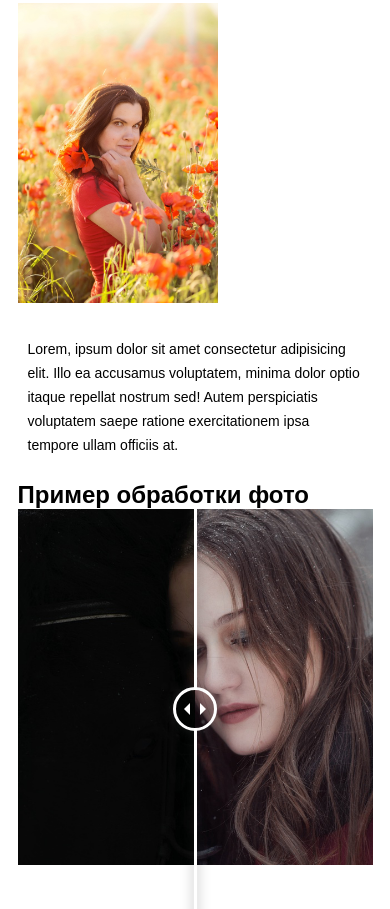
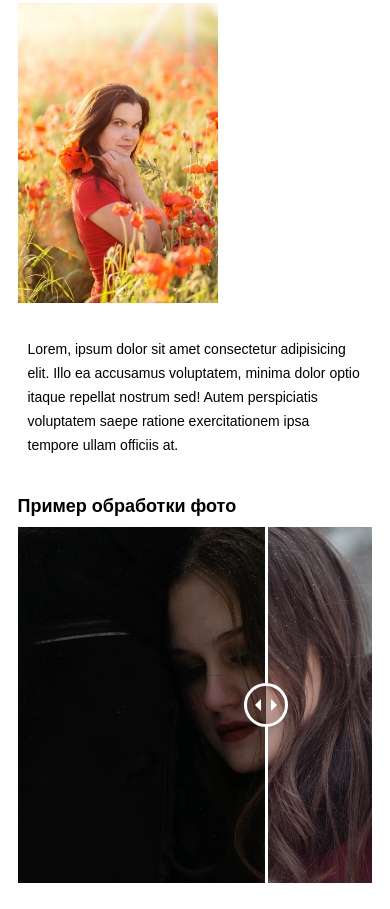
Before and after one commit to tata1988/photo, a website: page index.html in a window 390 px wide. Shown: the part 373-1282 px from the top of the page. After the commit the page ends 1256 px from the top, so only its background shows below. Drawn offline with Linux system fonts and the light colour scheme.

Commit message:
поправила ширину полоски

```diff
--- a/css/style.css
+++ b/css/style.css
@@ -211,6 +211,11 @@
       max-height: 600px;
   }
 
+  .twentytwenty__container {
+      height: 400px;
+      max-width: 400px;
+  }
+
   /* Адаптивная версия */
   /* lg */
   @media screen and (max-width: 1025px) {
@@ -367,13 +372,9 @@
           max-height: 300px;
       }
 
-      .twentytwenty__container {
-          max-height: 640px;
-          max-width: 640px;
-      }
-
       .twentytwenty__title {
-          margin: 0 auto;
+          margin-bottom: 10px;
+          font-size: 18px;
       }
 
   }
--- a/index.html
+++ b/index.html
@@ -104,7 +104,7 @@
     <section class="twentytwenty">
         <div class="container">
             <h2 class="twentytwenty__title">Пример обработки фото</h2>
-            <div id="box" class="twentytwenty__container" style="min-height: 400px; max-width: 400px;">
+            <div id="box" class="twentytwenty__container" >
                 <img src="images/before.jpg" class="twentytwenty__img-before"/>
                 <img src="images/after.jpg" class="twentytwenty__img-after"/>
             </div>
--- a/js/main.js
+++ b/js/main.js
@@ -20,6 +20,7 @@ $(document).ready(function () {
 
     //инициализация плагина twentytwenty jQuery
     $("#box").twentytwenty({
+        default_offset_pct: 0.7,
         before_label: 'ДО',
         after_label: 'ПОСЛЕ',
     });
```
